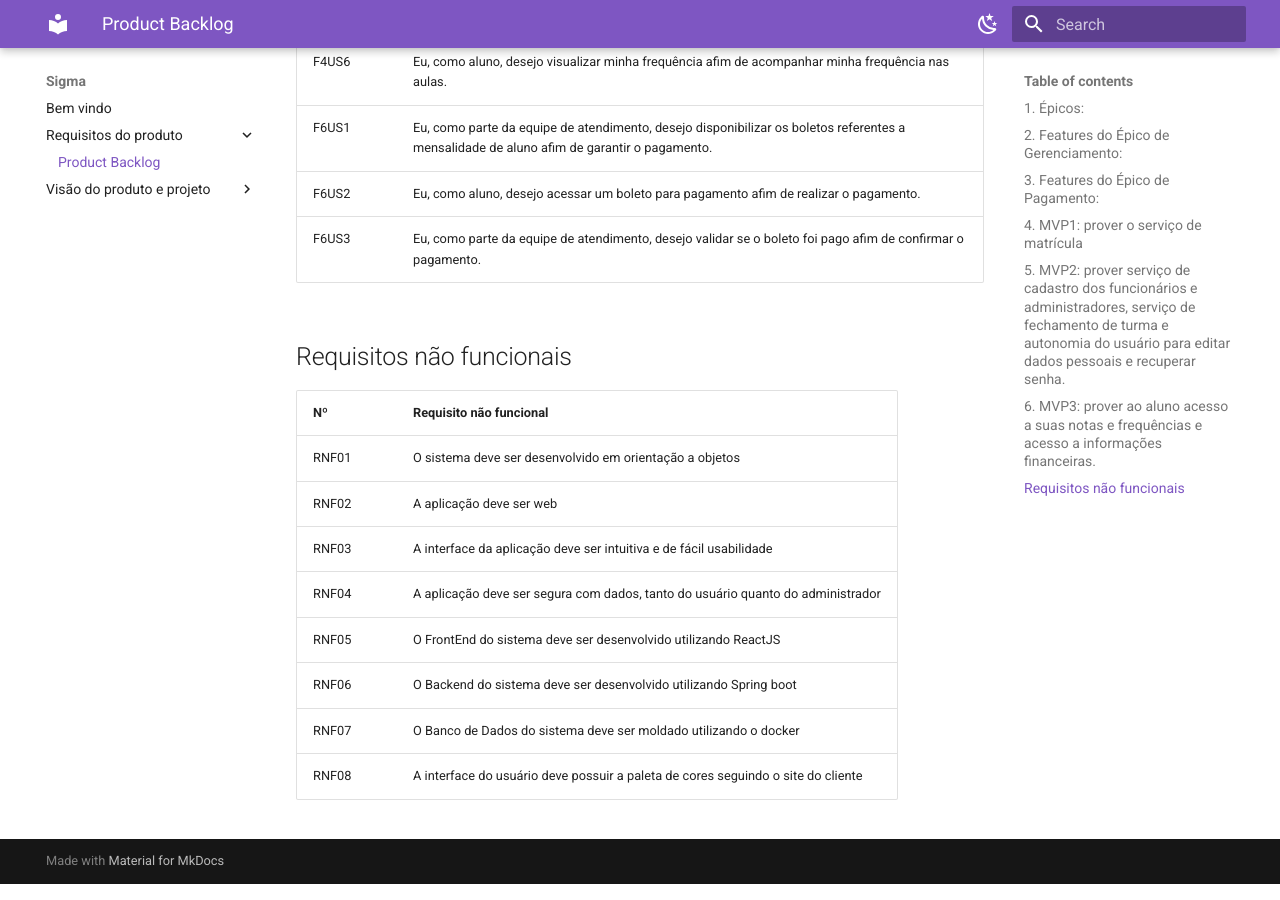
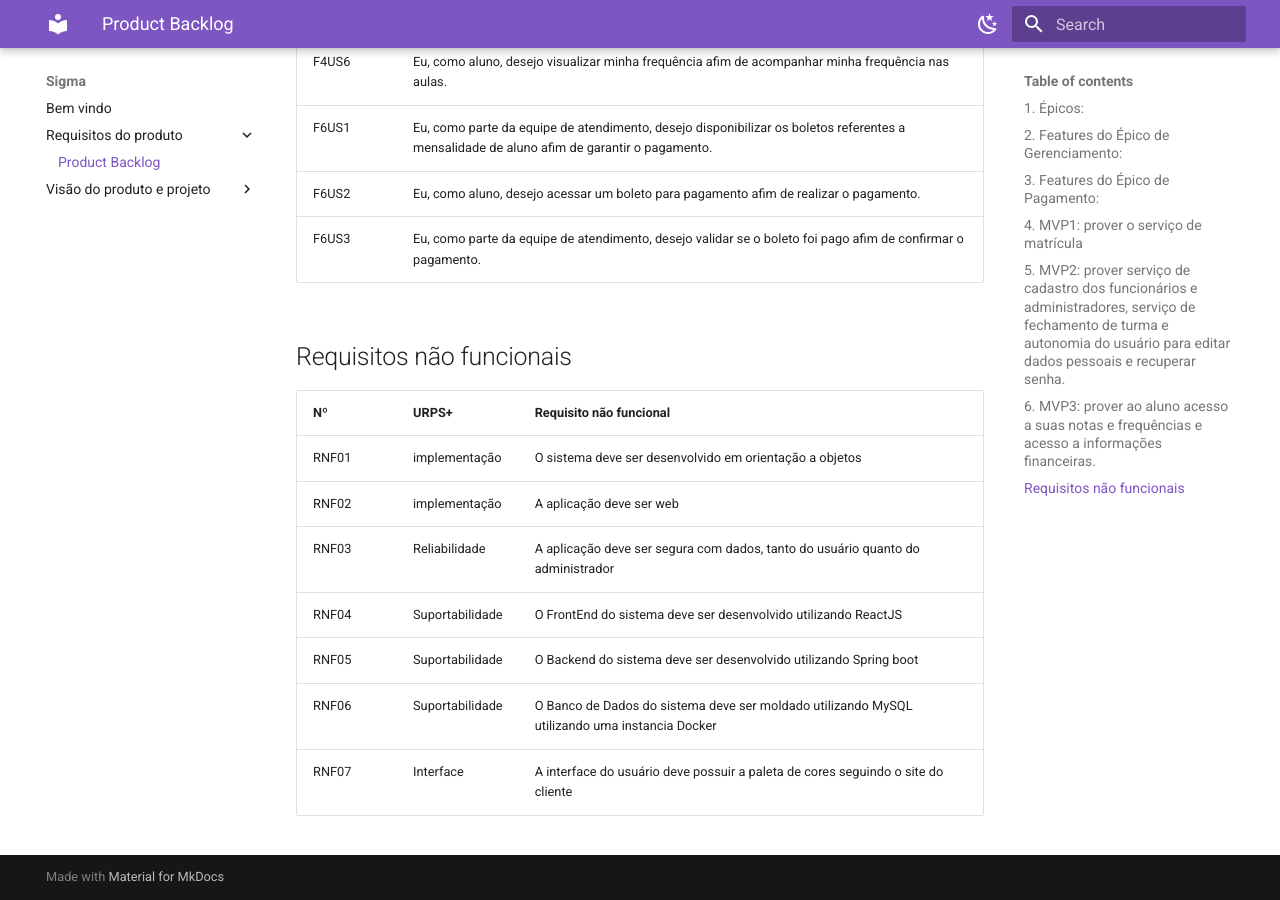
Before and after one commit to mdsreq-fga-unb/2022.2-Sigma, an MkDocs documentation site: the page built from docs/Requisitos_do_produto/product_backlog.md, in a window 1280 px wide and 900 px high, scrolled down 3996 px. Built offline with MkDocs 1.6.1 and Material for MkDocs 9.7.7, drawn with Linux system fonts in a browser that asks for light colours.

Commit message:
correcao requisitos nao funcionais

```diff
--- a/docs/Requisitos_do_produto/product_backlog.md
+++ b/docs/Requisitos_do_produto/product_backlog.md
@@ -88,13 +88,12 @@
 
 ## Requisitos não funcionais
 
-| Nº    | Requisito não funcional                                                          |
-| ----- | -------------------------------------------------------------------------------- |
-| RNF01 | O sistema deve ser desenvolvido em orientação a objetos                          |
-| RNF02 | A aplicação deve ser web                                                         |
-| RNF03 | A interface da aplicação deve ser intuitiva e de fácil usabilidade               |
-| RNF04 | A aplicação deve ser segura com dados, tanto do usuário quanto do administrador  |
-| RNF05 | O FrontEnd do sistema deve ser desenvolvido utilizando ReactJS                   |
-| RNF06 | O Backend do sistema deve ser desenvolvido utilizando Spring boot                |
-| RNF07 | O Banco de Dados do sistema deve ser moldado utilizando o docker                 |
-| RNF08 | A interface do usuário deve possuir a paleta de cores seguindo o site do cliente |
+| Nº    | URPS+           | Requisito não funcional                                                                       |
+| ----- | --------------- | --------------------------------------------------------------------------------------------- |
+| RNF01 | implementação   | O sistema deve ser desenvolvido em orientação a objetos                                       |
+| RNF02 | implementação   | A aplicação deve ser web                                                                      |
+| RNF03 | Reliabilidade   | A aplicação deve ser segura com dados, tanto do usuário quanto do administrador               |
+| RNF04 | Suportabilidade | O FrontEnd do sistema deve ser desenvolvido utilizando ReactJS                                |
+| RNF05 | Suportabilidade | O Backend do sistema deve ser desenvolvido utilizando Spring boot                             |
+| RNF06 | Suportabilidade | O Banco de Dados do sistema deve ser moldado utilizando MySQL utilizando uma instancia Docker |
+| RNF07 | Interface       | A interface do usuário deve possuir a paleta de cores seguindo o site do cliente              |
```
